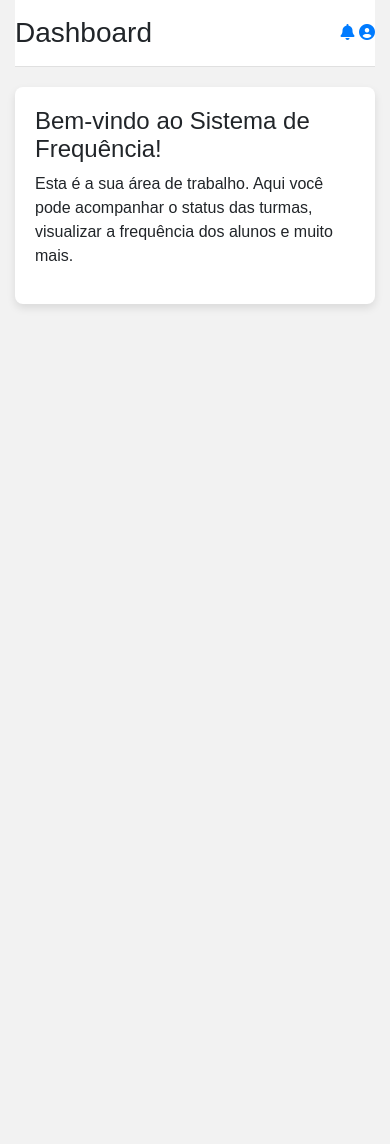
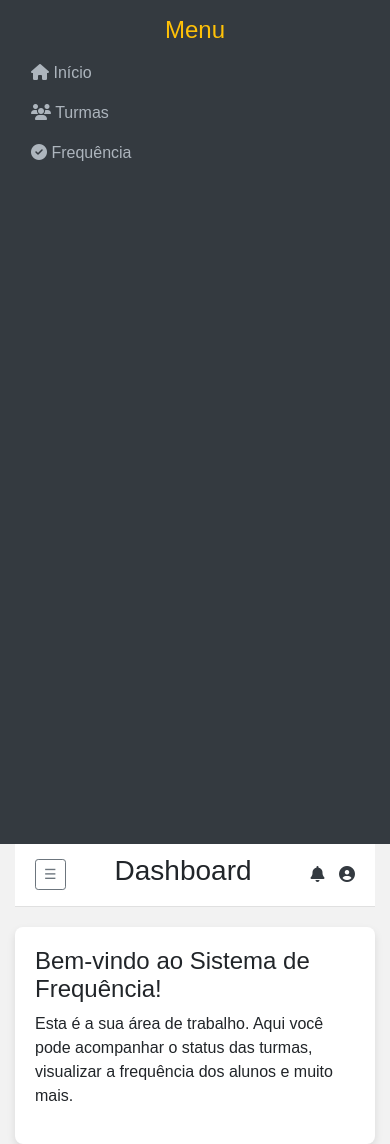
Before and after one commit to marcelocunhaejovem/sistema_frequencia, a Django app: page / in a window 390 px wide. Before the commit the page ends 308 px from the top, so only its background shows below. Run offline with Django 4.2, Linux system fonts and the light colour scheme; a user stored in the database is signed in; some libraries are stand-ins or nearby versions.

Commit message:
Update home.html

```diff
--- a/controle_frequencia/templates/controle_frequencia/home.html
+++ b/controle_frequencia/templates/controle_frequencia/home.html
@@ -17,6 +17,10 @@
             background-color: #343a40;
             color: #fff;
             min-height: 100vh;
+            transition: margin-left 0.3s ease;
+        }
+        .sidebar.collapsed {
+            margin-left: -250px;
         }
         .sidebar .nav-link {
             color: #adb5bd;
@@ -27,9 +31,14 @@
         .header {
             background-color: #fff;
             border-bottom: 1px solid #e0e0e0;
+            display: flex;
+            justify-content: space-between;
+            align-items: center;
+            padding: 10px 20px;
         }
-        .header h3 {
-            margin: 0;
+        .header-icons a {
+            color: #343a40;
+            margin-left: 10px;
         }
         .welcome-message {
             background-color: #fff;
@@ -45,7 +54,7 @@
     <div class="container-fluid">
         <div class="row">
             <!-- Sidebar -->
-            <nav id="sidebar" class="col-md-3 col-lg-2 d-md-block sidebar collapse">
+            <nav id="sidebar" class="col-md-3 col-lg-2 d-md-block sidebar">
                 <div class="sidebar-sticky pt-3">
                     <h4 class="text-center text-warning">Menu</h4>
                     <ul class="nav flex-column">
@@ -65,7 +74,8 @@
             <!-- Main Content -->
             <main role="main" class="col-md-9 ml-sm-auto col-lg-10 px-md-4">
                 <!-- Header -->
-                <div class="header d-flex justify-content-between align-items-center py-3">
+                <div class="header">
+                    <button id="sidebarToggle" class="btn btn-sm btn-outline-secondary">☰</button>
                     <h3>Dashboard</h3>
                     <div class="header-icons">
                         <a href="#"><i class="fas fa-bell"></i></a>
@@ -88,8 +98,8 @@
     <script src="https://kit.fontawesome.com/a076d05399.js"></script>
     <script>
         document.addEventListener('DOMContentLoaded', function() {
-            $('#sidebarCollapse').on('click', function() {
-                $('#sidebar').toggleClass('collapse');
+            document.getElementById('sidebarToggle').addEventListener('click', function() {
+                document.getElementById('sidebar').classList.toggle('collapsed');
             });
         });
     </script>
```
